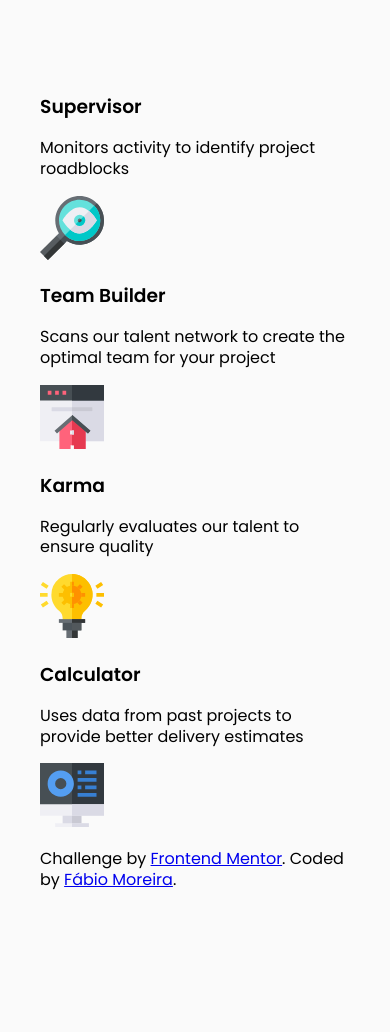
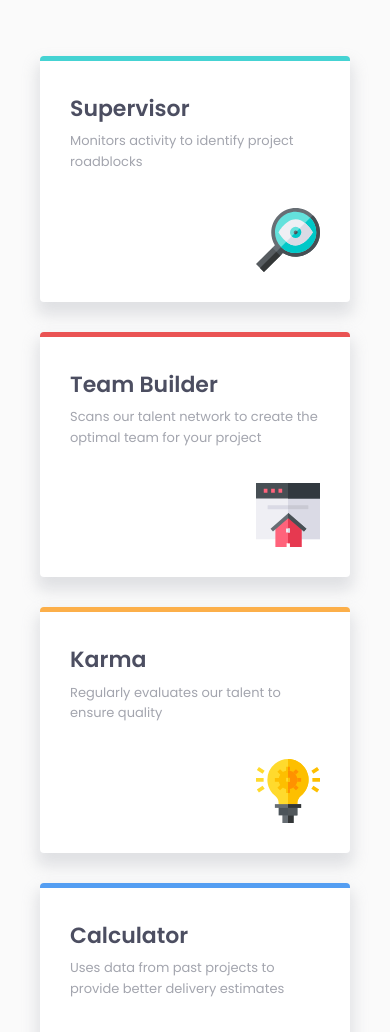
Before and after one commit to fabioluzm/frontend-mentor-challenges, a plain HTML site: page index.html in a window 390 px wide. Shown: the part 223-1255 px from the top of the page. Before the commit the page ends 1130 px from the top, so only its background shows below. Drawn offline with Linux system fonts and the light colour scheme.

Commit message:
responsive ajustments

```diff
--- a/index.html
+++ b/index.html
@@ -15,26 +15,29 @@
       <h1 class="header__heading">Reliable, efficient delivery <span>Powered by Technology</span></h1>
       <p class="header__text">Our Artificial Intelligence powered tools use millions of project data points to ensure that your project is successful</p>
     </header>
-    <section class="card">
+
+    <main>
+      <section class="card card--cyan card--shift-down">
         <h3 class="card__heading">Supervisor</h3>
         <p class="card__text">Monitors activity to identify project roadblocks</p>
         <img class="card__image" src="./assets/images/icon-supervisor.svg" alt="icon-supervisor">
       </section>
-    <section class="card">
+      <section class="card card--red">
         <h3 class="card__heading">Team Builder</h3>
         <p class="card__text">Scans our talent network to create the optimal team for your project</p>
         <img class="card__image" src="./assets/images/icon-team-builder.svg" alt="icon-team-builder">
       </section>
-    <section class="card">
+      <section class="card card--blue card--shift-down">
+        <h3 class="card__heading">Calculator</h3>
+        <p class="card__text">Uses data from past projects to provide better delivery estimates</p>
+        <img class="card__image" src="./assets/images/icon-calculator.svg" alt="icon-calculator">
+      </section>
+      <section class="card card--orange">
         <h3 class="card__heading">Karma</h3>
         <p class="card__text">Regularly evaluates our talent to ensure quality</p>
         <img class="card__image" src="./assets/images/icon-karma.svg" alt="icon-karma.svg">
       </section>
-    <section class="card">
-      <h3 class="card__heading">Calculator</h3>
-      <p class="card__text">Uses data from past projects to provide better delivery estimates</p>
-      <img class="card__image" src="./assets/images/icon-calculator.svg" alt="icon-calculator">
-    </section>
+    </main>
     <footer>
       <p class="attribution">
         Challenge by <a href="https://www.frontendmentor.io?ref=challenge" target="_blank">Frontend Mentor</a>.
--- a/src/scss/components/_card.scss
+++ b/src/scss/components/_card.scss
@@ -1,12 +1,67 @@
 .card {
+  display: grid;
+  grid-template-columns: 1fr;
+  grid-template-rows: repeat(3, auto);
+  grid-template-areas:
+    "title"
+    "text"
+    "image";
+  gap: 0.3125rem;
   width: 19.375rem;
+  padding: 1.875rem;
+  margin-bottom: 1.875rem;
+  border-radius: 0.25rem;
+  border-top: 0.3125rem solid;
+  background-color: $white;
+  box-shadow: 0px 0.625rem 0.9375rem 0.1875rem rgba($grayishBlue, 0.3);
+  @include breakpoint-up(xlarge) {
+    width: 21.875rem;
+  }
   &__heading {
-
+    grid-area: title;
+    margin: 0;
+    font-size: 1.375rem;
+    font-weight: 600;
+    color: $veryDarkBlue
   }
   &__text {
-
+    grid-area: text;
+    margin-top: 0;
+    margin-bottom: 1.875rem;
+    font-size: 0.8125rem;
+    font-weight: 400;
+    color: $grayishBlue
   }
   &__image {
-
+    grid-area: image;
+    justify-self: end;
+    max-width: 64px;
+  }
+  &--cyan {
+    border-color: $cyan;
+    order: 1;
+  }
+  &--red {
+    border-color: $red;
+    order: 2;
+  }
+  &--orange {
+    border-color: $orange;
+    order: 3;
+    @include breakpoint-up(large){
+      order: 4;
+    }
+  }
+  &--blue {
+    border-color: $blue;
+    order: 4;
+    @include breakpoint-up(large){
+      order: 3;
+    }
+  }
+  &--shift-down {
+    @include breakpoint-up(large) {
+      transform: translateY(50%);
+    }
   }
 }
--- a/src/scss/components/_globals.scss
+++ b/src/scss/components/_globals.scss
@@ -14,23 +14,30 @@ body {
   margin: 0;
   padding: 0;
   font-family: 'Poppins', sans-serif;
-  line-height: 1.3;
+  line-height: 1.6;
   background-color: $veryLightGray;
 }
 
-// Flexbox
-.flex {
+main {
   display: flex;
+  flex-direction: column;
+  margin: 0 auto;
+  @include breakpoint-up(medium) {
+    justify-content: space-evenly;
+    flex-wrap: wrap;
+    flex-direction: row;
+    max-width: 45rem;
+  }
+  @include breakpoint-up(large) {
+    max-width: 66.875rem;
+  }
+  @include breakpoint-up(xlarge) {
+    max-width: 74.375rem;
+  }
+}
 
-  &-jc-sb {
-    justify-content: space-between;
-  }
-  &-jc-c {
-    justify-content: center;
-  }
-  &-ai-c {
-    align-items: center;
-  }
+footer {
+  text-align: center;
 }
 
 // Containers
@@ -39,24 +46,4 @@ body {
   @include breakpoint-down(small) {
     width: 19.375rem;
   }
-
-  // @include breakpoint-up(large) {
-  //   width: 69.6875rem;
-  //   background-color: pink;
-  // }
 }
-
-// Visibility
-.hide-in-mobile {
-  // hide content in mobile devices
-  @include breakpoint-down(medium) {
-    display: none;
-  }
-}
-
-.hide-in-desktop {
-  // hide content in desktop devices
-  @include breakpoint-up(large) {
-    display: none;
-  }
-}
--- a/src/scss/components/_header.scss
+++ b/src/scss/components/_header.scss
@@ -1,9 +1,8 @@
 .header {
   margin: 0 auto;
   max-width: 31.875rem;
-  padding: 4.0625rem 0;
+  padding: 3.125rem 0;
   text-align: center;
-  line-height: 1.5;
   &__heading {
     margin: 0;
     font-size: 1.5rem;
```
Also changed, not shown: src/css/style.css, 1 other file. Lines whose indentation alone changed are shown as unchanged.
